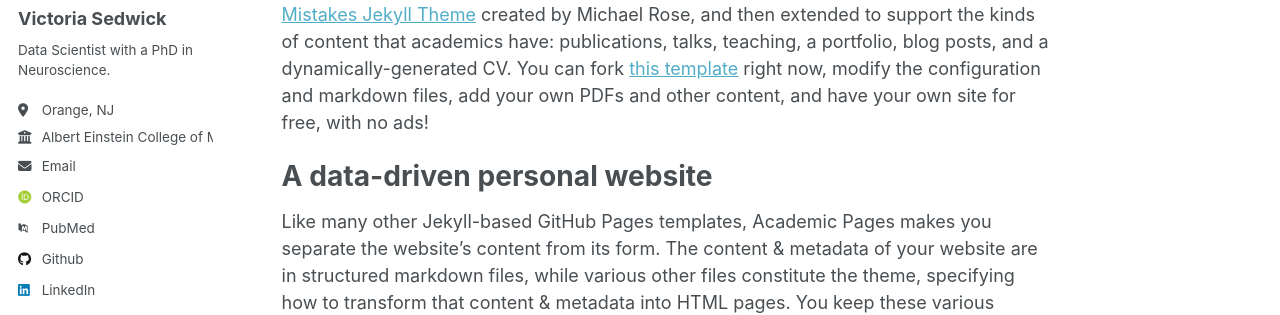
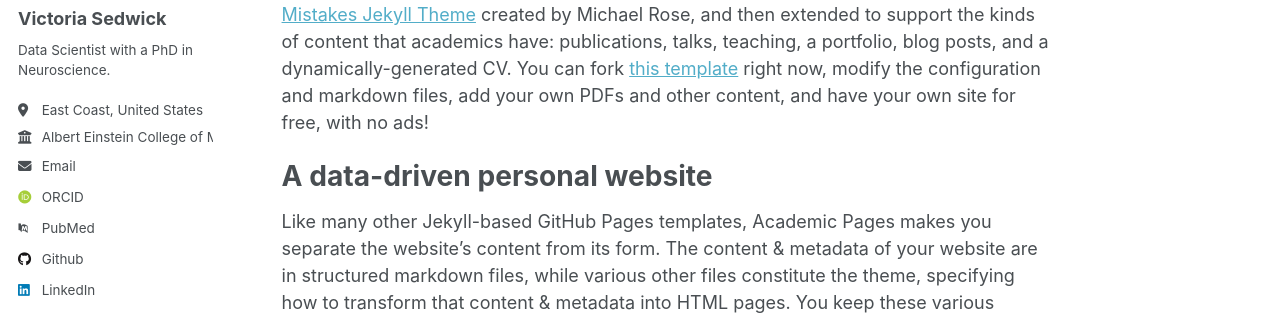
Before and after one commit to vsedwick/vsedwick.github.io, a Jekyll site: the page built from _pages/about.md, in a window 1280 px wide. Shown: the part 283-598 px from the top of the page. Built offline with Jekyll 4.4.1, drawn with Linux system fonts in a browser that asks for light colours; some web fonts are replaced.

Commit message:
Update _config.yml

```diff
--- a/_config.yml
+++ b/_config.yml
@@ -25,7 +25,7 @@ author:
   name             : "Victoria Sedwick"
   pronouns         : # example: "she/her"
   bio              : "Data Scientist with a PhD in Neuroscience."
-  location         : "Orange, NJ"
+  location         : "East Coast, United States"
   employer         : "Albert Einstein College of Medicine"
   uri              : # URL
   email            : ""
```
